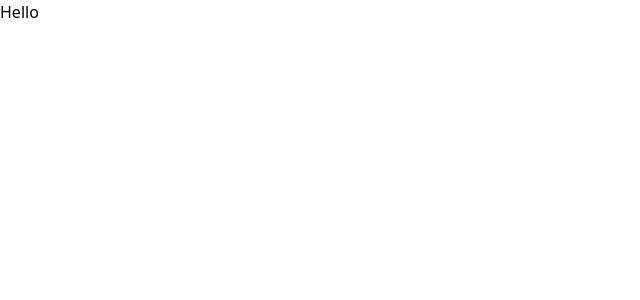
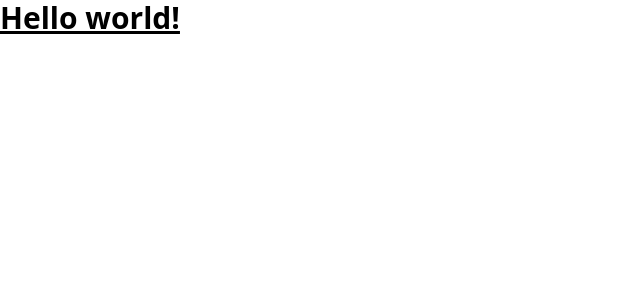
Before and after one commit to ArnaudBand/cavendish_landing_page, a React (Create React App) app: page / in a window 1280 px wide. Shown: the top 300 px of the page, without its empty margins (0-640 px from the left). Built offline with nearby package versions, Linux system fonts and the light colour scheme.

Commit message:
✨ feat(App.tsx): update App component to display "Hello world!" as an h1 element with specific styling

```diff
--- a/src/App.tsx
+++ b/src/App.tsx
@@ -3,9 +3,9 @@
 
 function App() {
   return (
-    <div className="App">
-      Hello
-    </div>
+    <h1 className="text-3xl font-bold underline">
+      Hello world!
+    </h1>
   );
 }
 
```
